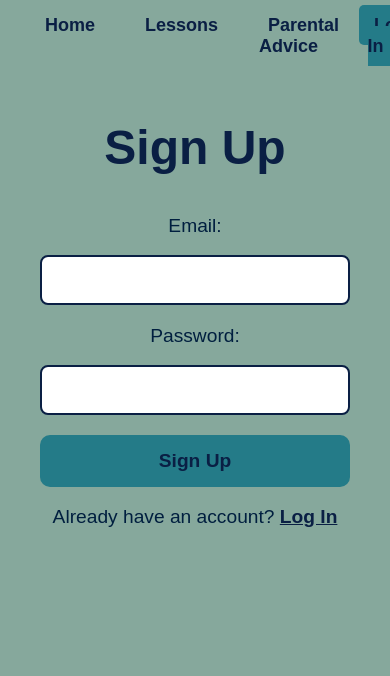
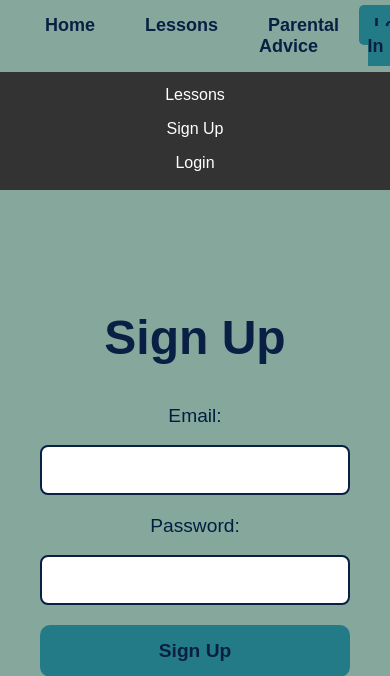
Before and after one commit to zoemadd/firewall-academy, a Flask app: page /signup in a window 390 px wide. Shown: the top 676 px of the page. Run offline with Flask 3, Linux system fonts and the light colour scheme.

Commit message:
Make navbar responsive for mobile

```diff
--- a/templates/signup.html
+++ b/templates/signup.html
@@ -9,7 +9,13 @@
 </head>
 
 <body>
-
+    <div class="navbar">
+        <a href="/">Home</a>
+        <a href="/about">About</a>
+        <a href="/lessons">Lessons</a>
+        <a href="/signup">Sign Up</a>
+        <a href="/login">Login</a>
+    </div>
     <!-- Navigation Bar -->
     <nav>
         <a href="{{ url_for('home') }}" class="logo-container">
```
Also changed, not shown: templates/lesson.html (+7 -1 lines), templates/lessons.html (+7 -1 lines), templates/login.html (+7 -1 lines), templates/parental_advice.html (+7 -0 lines).
